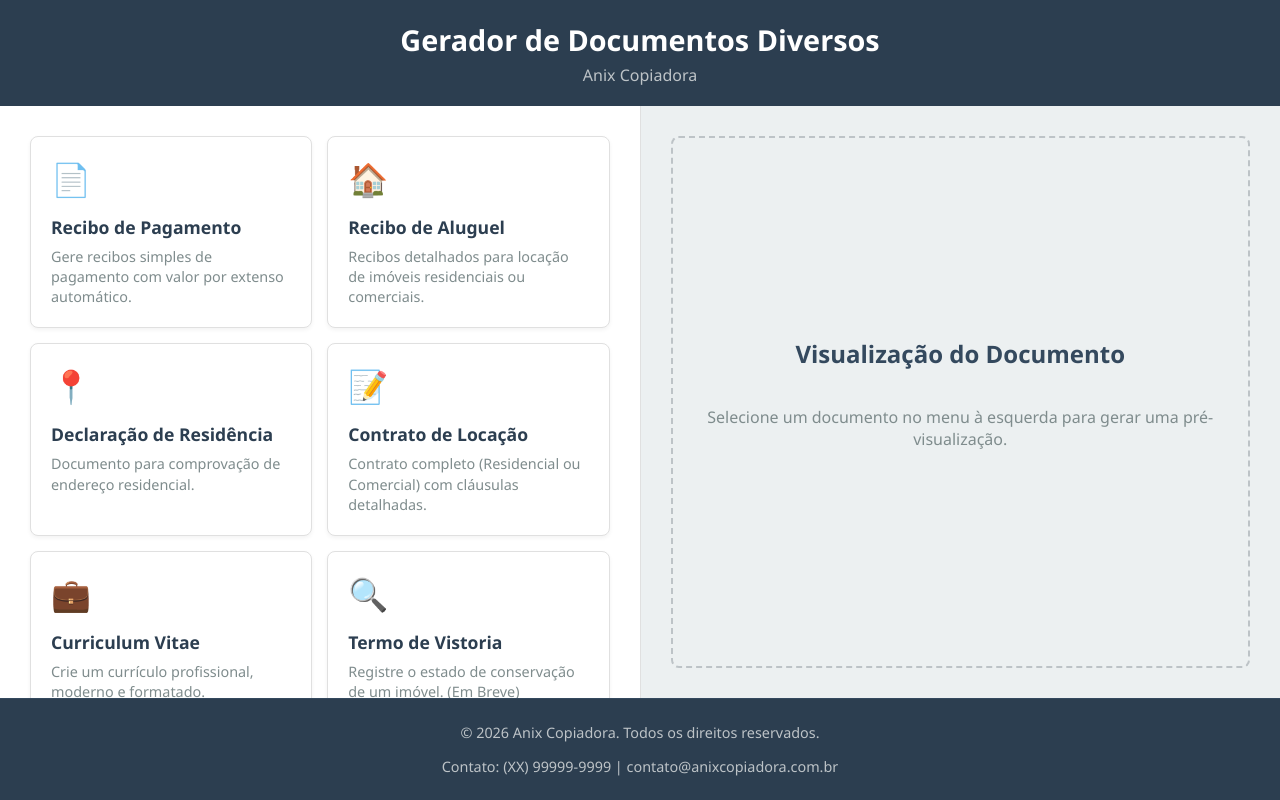
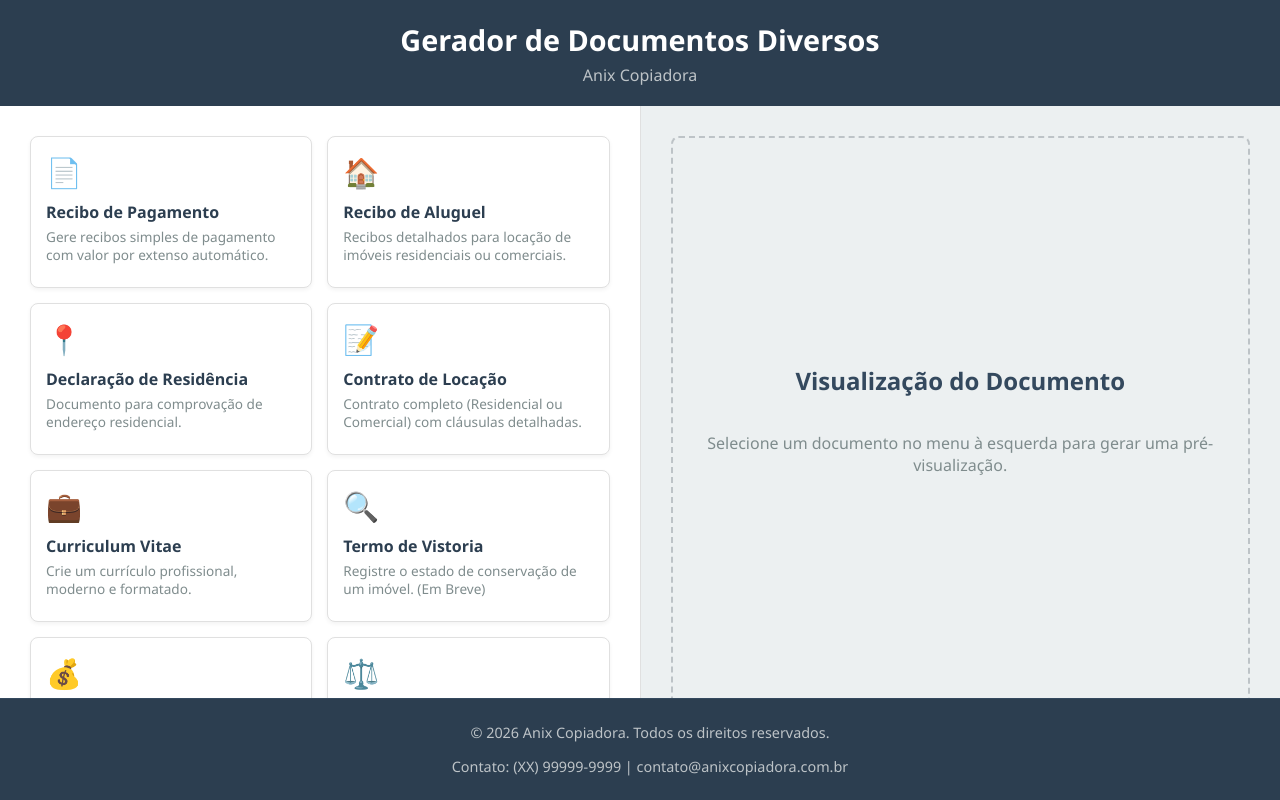
Before and after one commit to jasvideos/GERADOR-DOCUMENTOS-DIVERSOS, a React (Vite) app: page / in a window 1280 px wide. Built offline with nearby package versions, Linux system fonts and the light colour scheme.

Commit message:
atualização_16:08_19082026

```diff
--- a/src/App.css
+++ b/src/App.css
@@ -37,8 +37,8 @@ body {
 .main-container {
   display: flex;
   flex: 1;
-  height: auto;
   overflow: hidden;
+  padding-bottom: 50px; /* Adiciona espaço para o rodapé */
 }
 
 .left-panel {
@@ -63,7 +63,7 @@ body {
 /* --- Home Screen Buttons --- */
 .doc-grid {
   display: grid;
-  grid-template-columns: repeat(auto-fill, minmax(240px, 1fr));
+  grid-template-columns: repeat(auto-fill, minmax(220px, 1fr));
   gap: 15px;
 }
 
@@ -71,7 +71,7 @@ body {
   background-color: white;
   border: 1px solid #e0e0e0;
   border-radius: 8px;
-  padding: 20px;
+  padding: 15px;
   cursor: pointer;
   transition: all 0.2s ease;
   display: flex;
@@ -79,7 +79,7 @@ body {
   align-items: flex-start;
   text-align: left;
   height: auto;
-  min-height: 140px;
+  min-height: 120px;
   box-shadow: 0 2px 4px rgba(0,0,0,0.05);
 }
 
@@ -90,21 +90,21 @@ body {
 }
 
 .doc-card-icon {
-  font-size: 2rem;
-  margin-bottom: 15px;
+  font-size: 1.8rem;
+  margin-bottom: 10px;
 }
 
 .doc-card-title {
   font-weight: 700;
-  font-size: 1.1rem;
+  font-size: 1rem;
   color: #2c3e50;
-  margin-bottom: 8px;
+  margin-bottom: 5px;
 }
 
 .doc-card-desc {
-  font-size: 0.9rem;
+  font-size: 0.85rem;
   color: #7f8c8d;
-  line-height: 1.4;
+  line-height: 1.3;
 }
 
 /* --- Preview Placeholder --- */
@@ -287,6 +287,10 @@ form {
   padding: 10px;
   font-size: 0.9rem;
   border-top: 1px solid #34495e;
+  position: fixed;
+  bottom: 0;
+  width: 100%;
+  z-index: 100;
 }
 
 /* Estilos para as Abas */
--- a/src/App.js
+++ b/src/App.js
@@ -179,8 +179,8 @@ const documentModels = [
       const valorExtenso = numeroPorExtenso(data.valor_aluguel) || '____________________';
       const texto = `Recebi(emos) de ${data.locatario_nome || '____________________'} (CPF/CNPJ nº ${data.locatario_cpf_cnpj || '____________________'}), a importância de R$ ${data.valor_aluguel || '___'} (${valorExtenso}), referente ao pagamento do aluguel do imóvel situado no endereço ${data.endereco_imovel || '__________________________________'}, correspondente ao mês de ${data.mes_referencia || '____________________'}.`;
 
-      doc.text(texto, margin, yPos, { maxWidth: maxLineWidth, align: 'justify' });
       const splitText = doc.splitTextToSize(texto, maxLineWidth);
+      doc.text(splitText, margin, yPos, { align: 'left' });
       yPos += (splitText.length * 5) + 15;
 
       doc.text('Por ser a expressão da verdade, firmo(amos) o presente.', margin, yPos);
@@ -1186,8 +1186,8 @@ const documentModels = [
       const texto = `Eu, ${data.nome || '__________________________________'}, portador da carteira de identidade/passaporte nº ${data.documento_numero || '_______'}, expedido por (pelo) ${data.orgao_expedidor || '_______'}, em ${formatDate(data.data_expedicao)}, com validade até ${formatDate(data.validade_documento)}, CPF nº ${data.cpf || '______________'}, residente em (na/no/nos) ${data.pais || '______________'} no seguinte endereço: ${data.endereco || '__________________________________'}, telefone ${data.telefone || '________'}, e-mail ${data.email || '______________'} DECLARO para fins de prova junto à Defensoria Pública, que sou carente de recursos, não dispondo de condições econômicas para custear honorários de advogado particular no Brasil e tampouco arcar com as custas e despesas de processos judiciais sem sacrifício do meu sustento e de minha família. Por ser a expressão da verdade, assumindo inteira responsabilidade pelas declarações acima e sob as penas da lei, assino a presente declaração para que produza seus efeitos legais.`;
 
       const maxWidth = pageWidth - (margin * 2);
-      doc.text(texto, margin, yPos, { maxWidth, align: 'justify' });
       const splitText = doc.splitTextToSize(texto, maxWidth);
+      doc.text(splitText, margin, yPos, { align: 'left' });
       yPos += (splitText.length * 5) + 20;
 
       let dateText = `${data.cidade || 'Local'} - ${data.estado || 'UF'}, ___ de ____________ de ______.`;
```
Also changed, not shown: src/components/MultiStepForm.css (+4 -3 lines).
